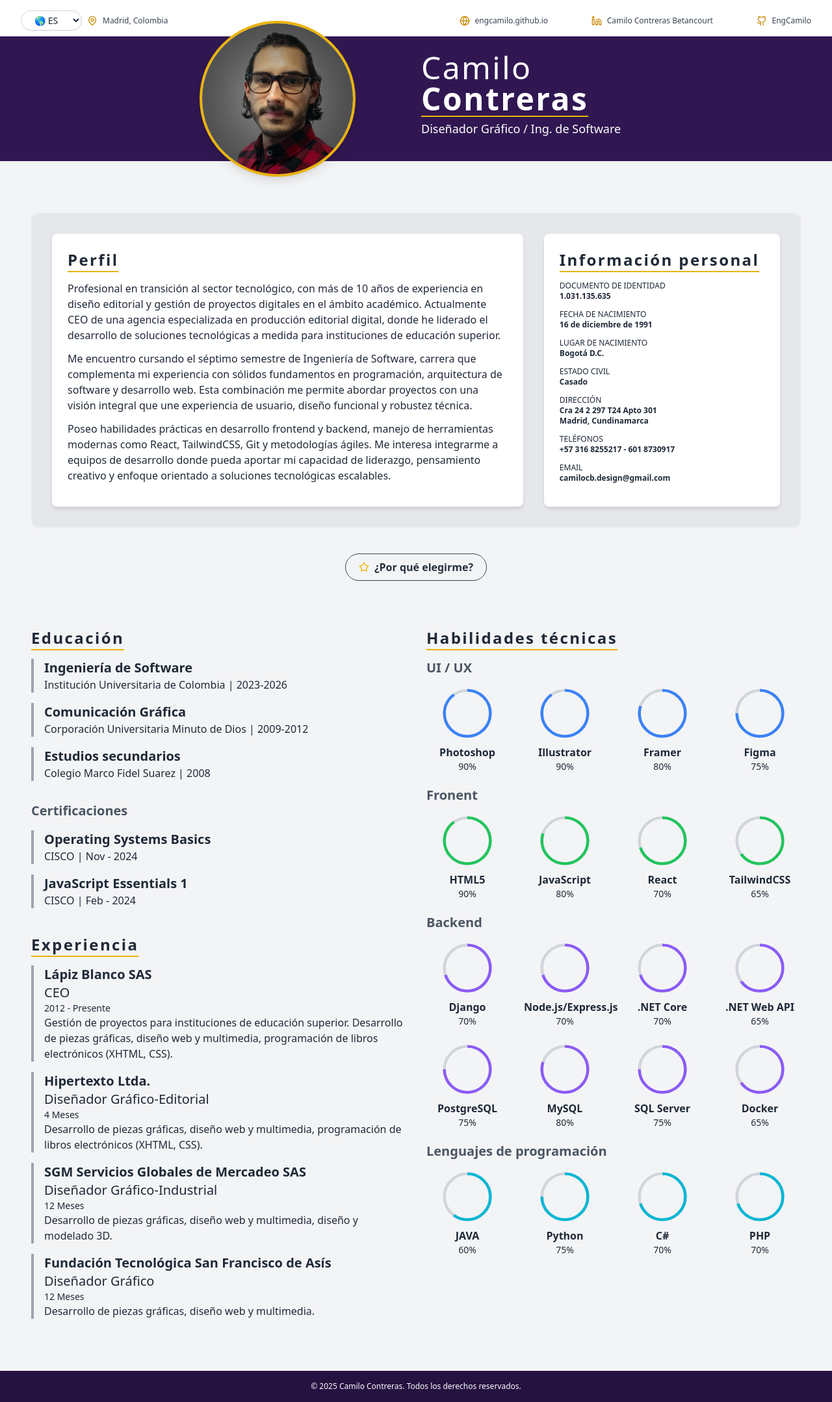
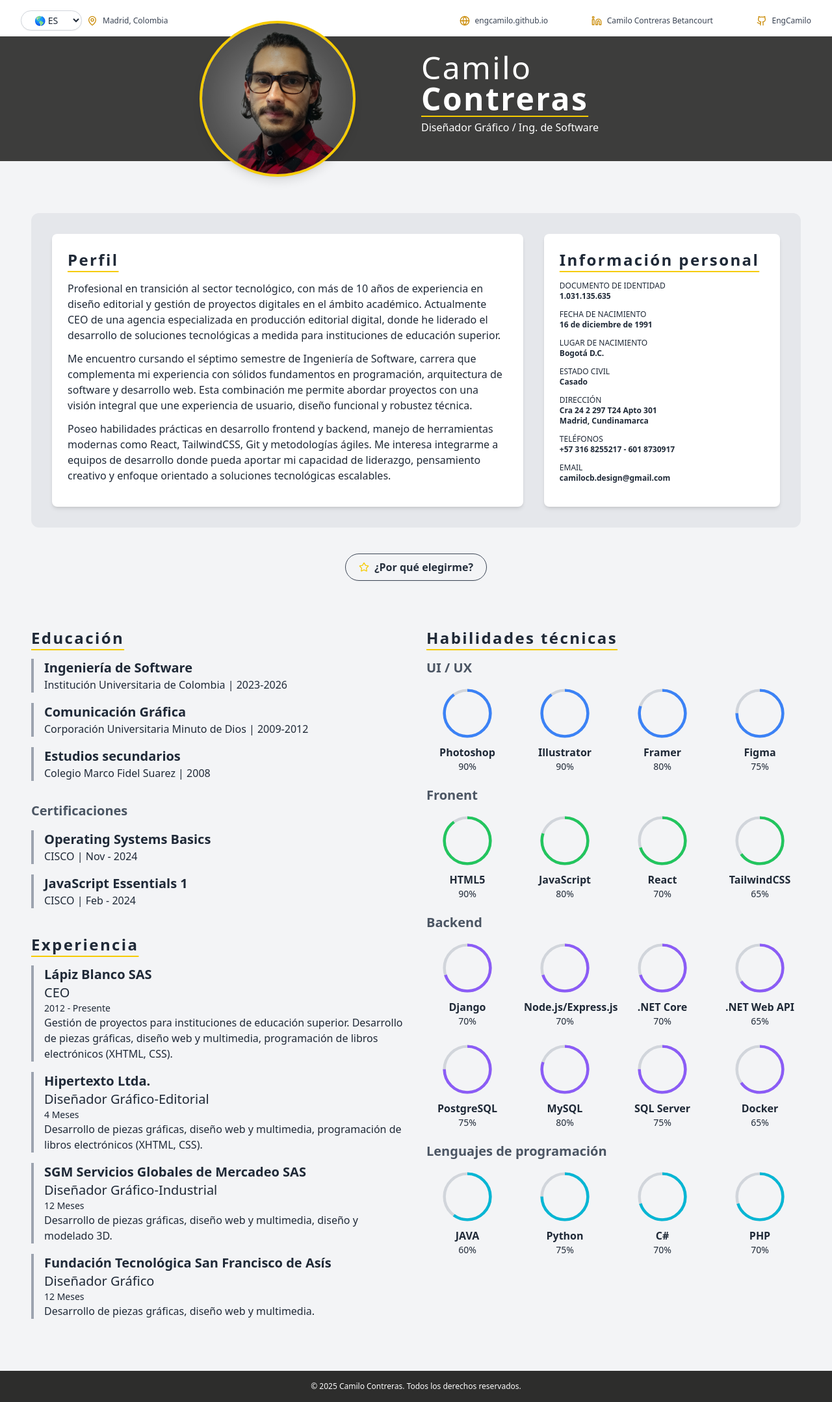
Before and after one commit to EngCamilo/cv-camilo, a React (Vite) app: page / in a window 1280 px wide. Shown: the whole page at 65% size. Built offline with nearby package versions, Linux system fonts and the light colour scheme.

Commit message:
Actualización lookandfeel

```diff
--- a/src/components/Footer.jsx
+++ b/src/components/Footer.jsx
@@ -5,7 +5,7 @@ export default function Footer() {
   const { t } = useTranslation();
 
   return (
-    <footer className="bg-violet-per3 text-white text-center p-4 mt-10 text-xs">
+    <footer className="bg-grey-per2 text-white text-center p-4 mt-10 text-xs">
       <p>&copy; {new Date().getFullYear()} Camilo Contreras. {t('copyright')}</p>
     </footer>
   );
--- a/src/components/Header.jsx
+++ b/src/components/Header.jsx
@@ -8,14 +8,14 @@ export default function Header() {
   return (
     <header>
       <div className="relative mt-32 mx-auto z-50 md:mt-14">
-        <div className="bg-violet-per2 text-white flex flex-col md:flex-row p-6 items-center md:items-start justify-between gap-4 h-auto md:h-48">
+        <div className="bg-grey-per1 text-white flex flex-col md:flex-row p-6 items-center md:items-start justify-between gap-4 h-auto md:h-48">
           <div className='hidden md:block md:w-1/2'>
 
           </div>
           <ProfileImage />
           <div className='w-full md:w-1/2 text-center md:text-left z-10'>
-            <h1 className="text-4xl md:text-5xl font-light tracking-wider mb-2">Camilo <br/> <span className='font-bold underline decoration-yellow-500 decoration-2 underline-offset-8'>Contreras</span></h1>
-            <p className="text-base md:text-lg font-thin">{t('titulo_profesional')}</p>
+            <h1 className="text-4xl md:text-5xl font-light tracking-wider mb-2">Camilo <br/> <span className='font-bold underline decoration-yellow-per1 decoration-2 underline-offset-8'>Contreras</span></h1>
+            <p className="text-base font-thin">{t('titulo_profesional')}</p>
           </div>
         </div>
       </div>
--- a/src/components/ProfileImage.jsx
+++ b/src/components/ProfileImage.jsx
@@ -3,7 +3,7 @@ import React from 'react';
 export default function ProfileImage() {
   return (
     <div className="relative justify-center  md:absolute md:left-1/3 md:top-1/2 md:transform md:-translate-x-1/2 md:-translate-y-1/2">
-        <div className="w-48 h-48 md:w-60 md:h-60 mx-auto rounded-full border-4 border-yellow-500 shadow-lg overflow-hidden transform transition duration-500 hover:scale-105 hover:shadow-2xl bg-white">
+        <div className="w-48 h-48 md:w-60 md:h-60 mx-auto rounded-full border-4 border-yellow-per1 shadow-lg overflow-hidden transform transition duration-500 hover:scale-105 hover:shadow-2xl bg-white">
         <img
             src="./foto.jpg"
             alt="Foto de perfil"
--- a/src/components/Skills.jsx
+++ b/src/components/Skills.jsx
@@ -40,7 +40,7 @@ export default function Skills() {
         <div className="grid grid-cols-2 mb-5 md:grid-cols-4 gap-6">
           {skillsu.map((skill, index) => (
             <div key={index} className="text-center">
-              <svg className="mx-auto w-20 h-20 text-yellow-500" viewBox="0 0 36 36">
+              <svg className="mx-auto w-20 h-20 text-yellow-per1" viewBox="0 0 36 36">
                 <path
                   className="text-gray-300"
                   d="M18 2.0845
@@ -70,7 +70,7 @@ export default function Skills() {
         <div className="grid grid-cols-2 mb-5 md:grid-cols-4 gap-6">
           {skillsf.map((skill, index) => (
             <div key={index} className="text-center">
-              <svg className="mx-auto w-20 h-20 text-yellow-500" viewBox="0 0 36 36">
+              <svg className="mx-auto w-20 h-20 text-yellow-per1" viewBox="0 0 36 36">
                 <path
                   className="text-gray-300"
                   d="M18 2.0845
@@ -100,7 +100,7 @@ export default function Skills() {
         <div className="grid grid-cols-2 mb-5 md:grid-cols-4 gap-6">
           {skillsb.map((skill, index) => (
             <div key={index} className="text-center">
-              <svg className="mx-auto w-20 h-20 text-yellow-500" viewBox="0 0 36 36">
+              <svg className="mx-auto w-20 h-20 text-yellow-per1" viewBox="0 0 36 36">
                 <path
                   className="text-gray-300"
                   d="M18 2.0845
@@ -130,7 +130,7 @@ export default function Skills() {
         <div className="grid grid-cols-2 md:grid-cols-4 gap-6">
           {skillsl.map((skill, index) => (
             <div key={index} className="text-center">
-              <svg className="mx-auto w-20 h-20 text-yellow-500" viewBox="0 0 36 36">
+              <svg className="mx-auto w-20 h-20 text-yellow-per1" viewBox="0 0 36 36">
                 <path
                   className="text-gray-300"
                   d="M18 2.0845
--- a/src/components/ValorPopup.jsx
+++ b/src/components/ValorPopup.jsx
@@ -16,7 +16,7 @@ Actualmente, cursando Ingeniería de Software, impulso mi perfil hacia el desarr
         onClick={() => setIsOpen(true)}
         className="inline-flex items-center justify-center gap-2 px-5 py-2 border border-gray-700 text-gray-800 font-semibold rounded-full shadow-sm hover:bg-gray-100 transform hover:scale-105 transition duration-300 animate-pulse"
       >
-        <Star className="w-4 h-4 text-yellow-500 transform transition duration-300 hover:rotate-12" />
+        <Star className="w-4 h-4 text-yellow-per1 transform transition duration-300 hover:rotate-12" />
         {t('porque_elegirme')}
       </button>
 
--- a/src/index.css
+++ b/src/index.css
@@ -8,6 +8,6 @@ body {
 
 @layer components{
   h2{
-    @apply text-2xl font-bold mb-4 tracking-widest underline decoration-yellow-500 decoration-2 underline-offset-8;
+    @apply text-2xl font-bold mb-4 tracking-widest underline decoration-yellow-per1 decoration-2 underline-offset-8;
   }
 }
--- a/tailwind.config.js
+++ b/tailwind.config.js
@@ -10,6 +10,9 @@ export default {
         'violet-per1' : '#40396B',
         'violet-per2' : '#301752',
         'violet-per3' : '#261240',
+        'grey-per1' : '#3d3d3c',
+        'grey-per2' : '#2d2d2c',
+        'yellow-per1' : '#f6cb00',
       }
     },
   },
```
